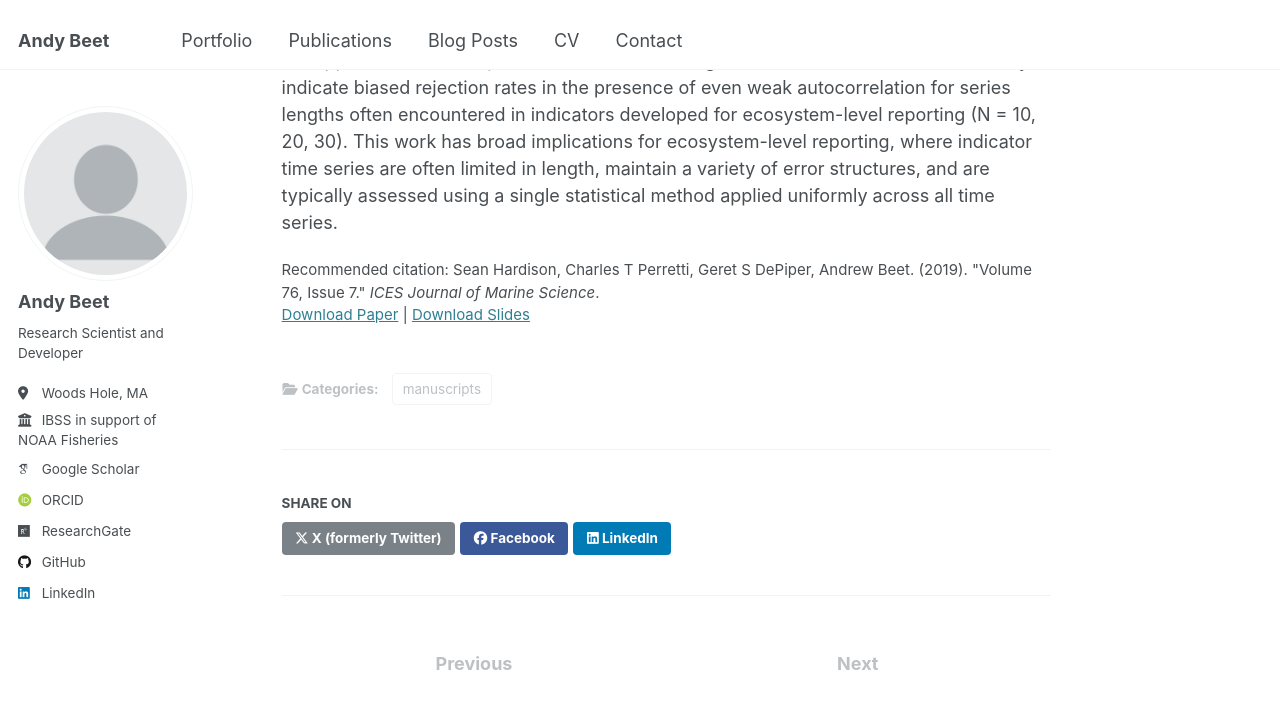
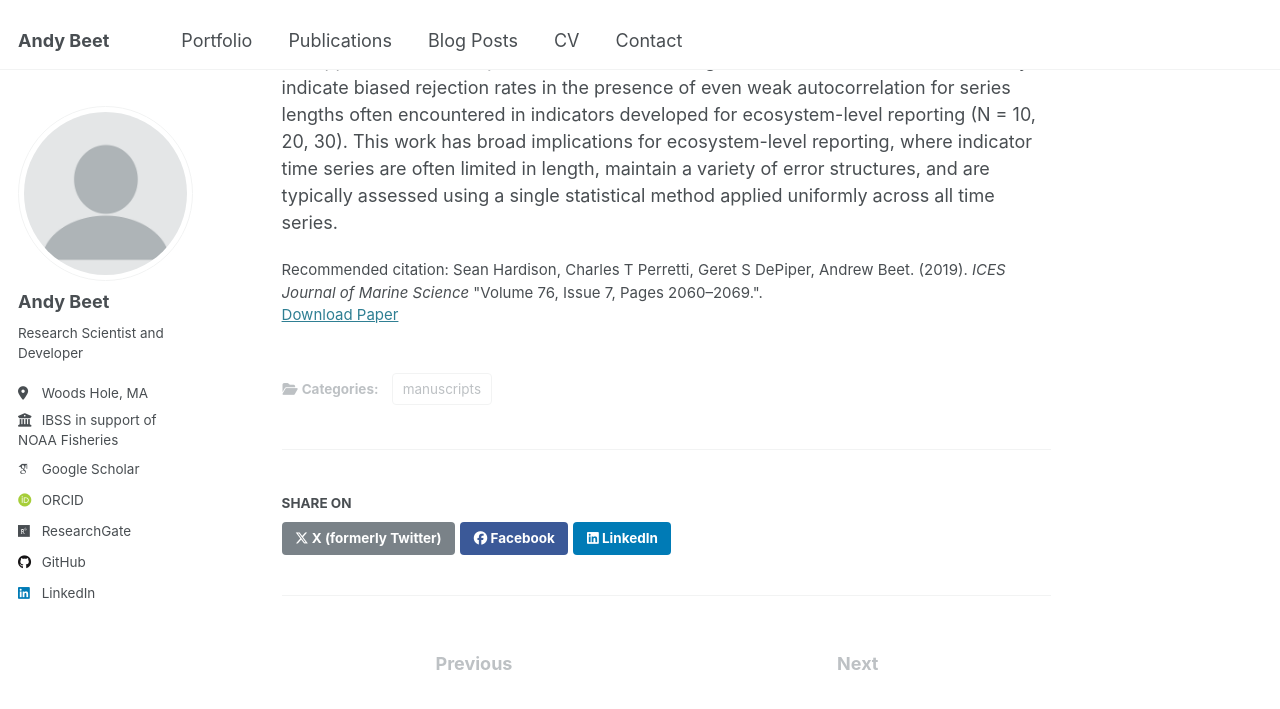
Before and after one commit to andybeet/website, a Jekyll site: the page built from _publications/2019_hardison.md, in a window 1280 px wide and 900 px high, scrolled down 427 px. Shown: the top 709 px of the window. Built offline with Jekyll 4.4.1, drawn with Linux system fonts in a browser that asks for light colours; some web fonts are replaced.

Commit message:
update citation

```diff
--- a/_publications/2019_hardison.md
+++ b/_publications/2019_hardison.md
@@ -6,9 +6,9 @@ permalink: /publication/2019_hardison
 excerpt: 'The identification of trends in ecosystem indicators has become a core component of ecosystem approaches to resource management, although oftentimes assumptions of statistical models are not properly accounted for in the reporting process. To explore ...'
 date: 2019-12-01
 venue: 'ICES Journal of Marine Science'
-slidesurl: 'http://academicpages.github.io/files/slides2.pdf'
+#slidesurl: 'http://academicpages.github.io/files/slides2.pdf'
 paperurl: 'https://doi.org/10.1093/icesjms/fsz097'
-citation: 'Sean Hardison, Charles T Perretti, Geret S DePiper, Andrew Beet. (2019). &quot;Volume 76, Issue 7.&quot; <i>ICES Journal of Marine Science</i>. '
+citation: 'Sean Hardison, Charles T Perretti, Geret S DePiper, Andrew Beet. (2019). <i>ICES Journal of Marine Science</i> &quot;Volume 76, Issue 7, Pages 2060–2069.&quot;. '
 ---
 
 The identification of trends in ecosystem indicators has become a core component of ecosystem approaches to resource management, although oftentimes assumptions of statistical models are not properly accounted for in the reporting process. To explore the limitations of trend analysis of short times series, we applied three common methods of trend detection, including a generalized least squares model selection approach, the Mann–Kendall test, and Mann–Kendall test with trend-free pre-whitening to simulated time series of varying trend and autocorrelation strengths. Our results suggest that the ability to detect trends in time series is hampered by the influence of autocorrelated residuals in short series lengths. While it is known that tests designed to account for autocorrelation will approach nominal rejection rates as series lengths increase, the results of this study indicate biased rejection rates in the presence of even weak autocorrelation for series lengths often encountered in indicators developed for ecosystem-level reporting (N = 10, 20, 30). This work has broad implications for ecosystem-level reporting, where indicator time series are often limited in length, maintain a variety of error structures, and are typically assessed using a single statistical method applied uniformly across all time series.
```
